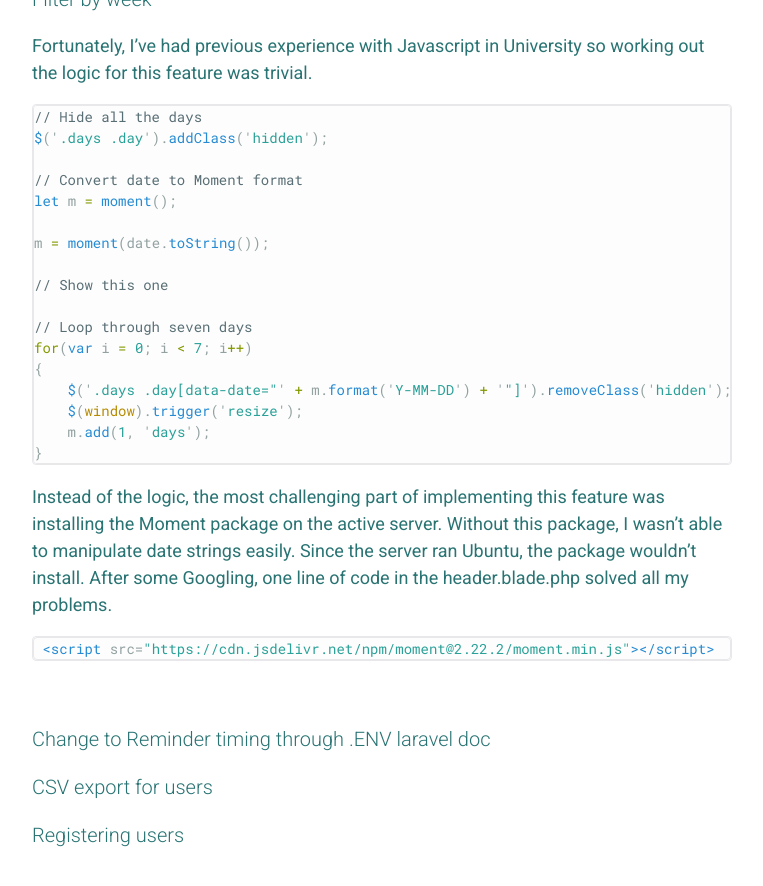
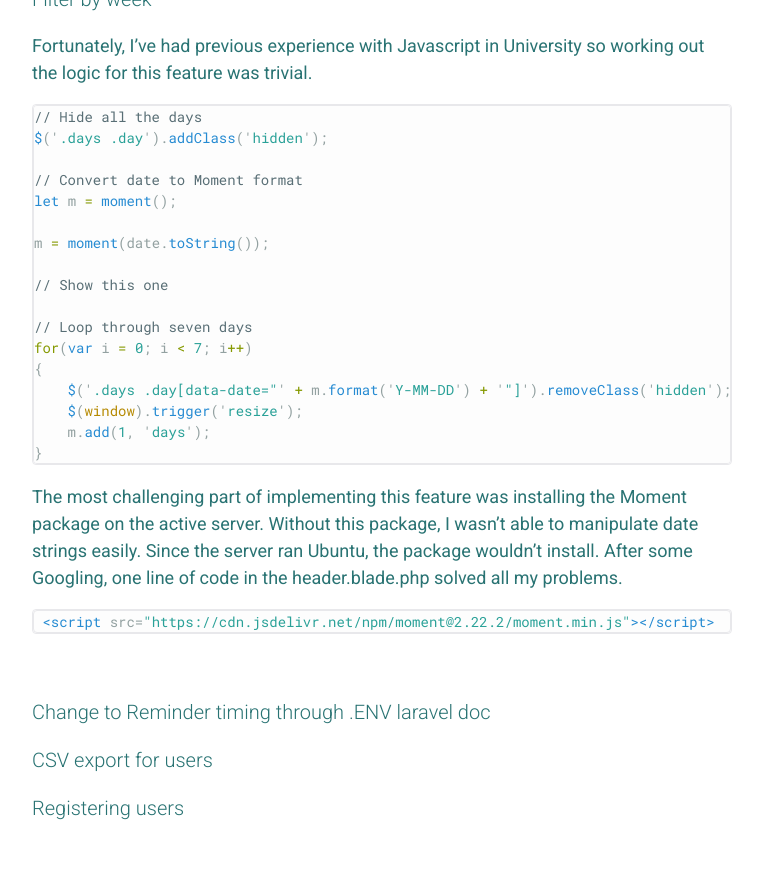
Before and after one commit to iamkahvi/iamkahvi.github.io, a Jekyll site: the page built from _posts/2018-09-12-Volunteer Robot.md, in a window 1280 px wide and 900 px high, scrolled down 4390 px. Shown: the top 886 px of the window, without its empty margins (258-1021 px from the left). Built offline with Jekyll 4.4.1, drawn with Linux system fonts in a browser that asks for light colours.

Commit message:
Update to Volunteer Post

````diff
--- a/_includes/event.html
+++ b/_includes/event.html
@@ -1,7 +1,7 @@
 <html>
 <body>
 
-<iframe frameborder="0" class="juxtapose" width="100%" height="800px" src="https://cdn.knightlab.com/libs/juxtapose/latest/embed/index.html?uid=4173867a-ba32-11e8-9dba-0edaf8f81e27"></iframe>
+<iframe frameborder="0" class="juxtapose" width="100%" height="800px" src="https://cdn.knightlab.com/libs/juxtapose/latest/embed/index.html?uid=2171277e-c1b7-11e8-9dba-0edaf8f81e27"></iframe>
 
 </body>
 </html>
--- a/_posts/2018-09-12-Volunteer Robot.md
+++ b/_posts/2018-09-12-Volunteer Robot.md
@@ -150,7 +150,7 @@
     m.add(1, 'days');
 }
 ```
-Instead of the logic, the most challenging part of implementing this feature was installing the Moment package on the active server. Without this package, I wasn't able to manipulate date strings easily.
+The most challenging part of implementing this feature was installing the Moment package on the active server. Without this package, I wasn't able to manipulate date strings easily.
 Since the server ran Ubuntu, the package wouldn't install. After some Googling, one line of code in the header.blade.php solved all my problems.
 
 ```html
````
Also changed, not shown: _posts/2018-07-21-us ideology.md (added, +32 -0 lines), _posts/X2018-09-10-template.md (renamed from _posts/X2017-11-03-template.md), assets/READme/VRevent2.png, assets/READme/event2.png, 5 other files.
